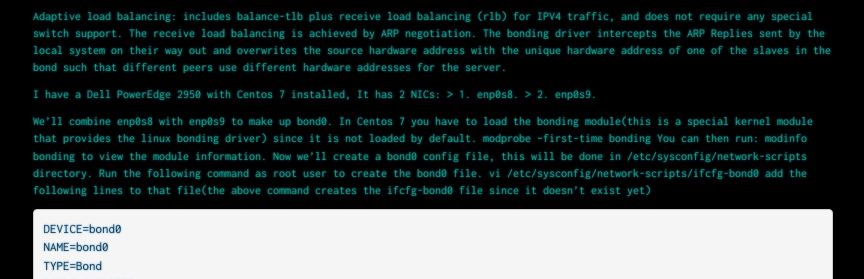
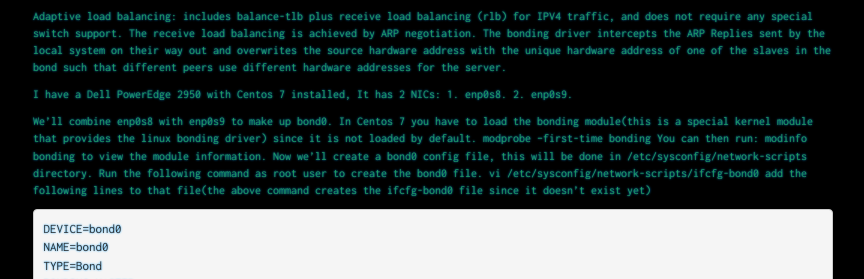
Before and after one commit to carsor007/carsor007.github.io, a Jekyll site: the page built from _posts/2016-05-09-Network-bonding-Centos-7.md, in a window 1280 px wide and 900 px high, scrolled down 1161 px. Shown: the part 172-451 px from the top of the window, without its empty margins (207-1071 px from the left). Built offline with Jekyll 4.4.1, drawn with Linux system fonts in a browser that asks for light colours; nearby versions of some CDN libraries; comment, search, counter and statistics services are not loaded.

```diff
--- a/_posts/2016-05-09-Network-bonding-Centos-7.md
+++ b/_posts/2016-05-09-Network-bonding-Centos-7.md
@@ -49,8 +49,8 @@ There are different bonding modes described below:
 Adaptive load balancing: includes balance-tlb plus receive load balancing (rlb) for IPV4 traffic, and does not require any special switch support. The receive load balancing is achieved by ARP negotiation. The bonding driver intercepts the ARP Replies sent by the local system on their way out and overwrites the source hardware address with the unique hardware address of one of the slaves in the bond such that different peers use different hardware addresses for the server.
 
   I have a Dell PowerEdge 2950 with Centos 7 installed, It has 2 NICs:
-      > 1.	enp0s8.
-      > 2.	enp0s9.
+       1.	enp0s8.
+       2.	enp0s9.
 
 We’ll combine enp0s8 with enp0s9 to make up bond0.
 In Centos 7 you have to load the bonding module(this is a special kernel module that provides the linux bonding driver) since it is not loaded by default.
```
